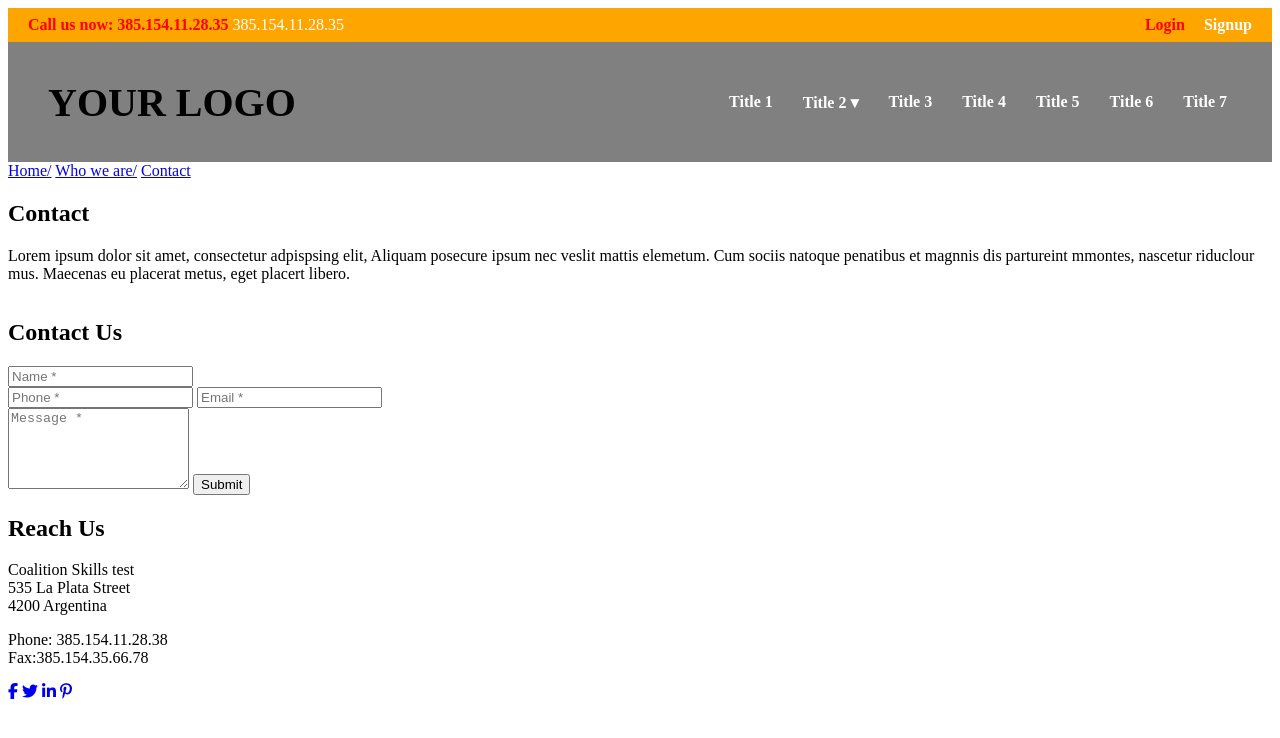
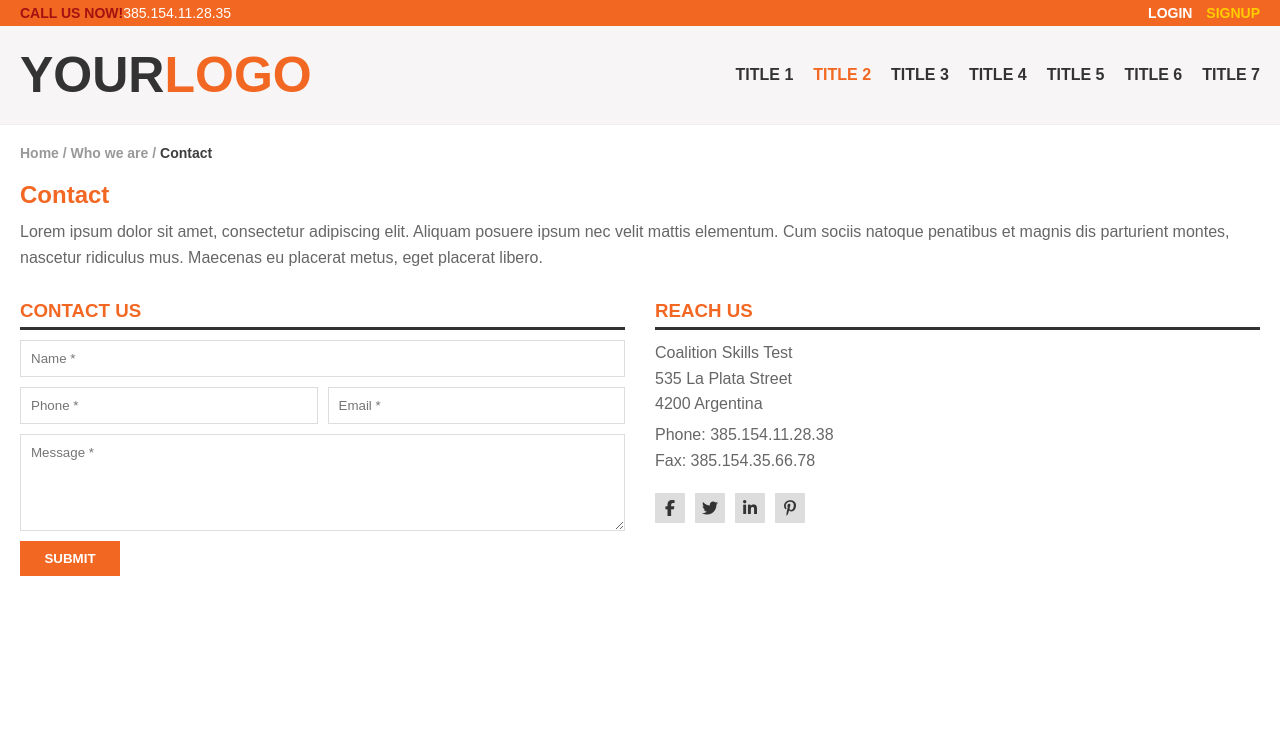
Before and after one commit to Jibrinpaul67/Nehemiah, a plain HTML site: page index.html in a window 1280 px wide. Drawn offline with Linux system fonts and the light colour scheme.

Commit message:
final commits

```diff
--- a/index.html
+++ b/index.html
@@ -3,99 +3,90 @@
 <head>
   <meta charset="UTF-8">
   <meta name="viewport" content="width=device-width, initial-scale=1.0">
-  <title>Header Example</title>
+  <title>Job Application</title>
    <link rel="stylesheet" href="style.css">
   <link rel="stylesheet" href="https://cdnjs.cloudflare.com/ajax/libs/font-awesome/6.5.0/css/all.min.css">
-
 </head>
 <body>
 
-  <header class="orangehead">
-    <div class="register">
-      <a href="#">Call us now: 385.154.11.28.35</a>
-    </div>
-    <div class="call">
-      <a href="#">Login</a>
-      <a href="#">Signup</a>
-    </div>
-  </header>
-
-  <div class="greyhead">
-    <h1>
-      YOUR LOGO
-    </h1>
-    <nav class="nav-links">
-      <a href="#">Title 1</a>
-
-      <div class="dropdown">
-        <a href="#">Title 2 ▾</a>
-        <div class="dropcontent">
-          <a href="#">Submenu 1</a>
-          <a href="#">Submenu 2</a>
-          <a href="#">Submenu 3</a>
+  <div class="top-bar">
+    <div><span>CALL US NOW!</span>385.154.11.28.35</div>
+    <div class="auth">
+      <a href="#">LOGIN</a>
+      <a href="#" class="signup">SIGNUP</a>
     </div>
   </div>
 
-      <a href="#">Title 3</a>
-      <a href="#">Title 4</a>
-      <a href="#">Title 5</a>
-      <a href="#">Title 6</a>
-      <a href="#">Title 7</a>
+  <header>
+    <div class="logo">YOUR<span>LOGO</span></div>
+    <nav>
+      <ul>
+        <li><a href="#">TITLE 1</a></li>
+        <li><a href="#" class="active">TITLE 2</a>
+          <ul>
+            <li><a href="#">SUBMENU 1</a></li>
+            <li><a href="#">SUBMENU 2</a></li>
+            <li><a href="#">SUBMENU 3</a></li>
+          </ul>
+        </li>
+        <li><a href="#">TITLE 3</a>
+          <ul>
+            <li><a href="#">SUBMENU 1</a></li>
+            <li><a href="#">SUBMENU 2</a></li>
+            <li><a href="#">SUBMENU 3</a></li>
+          </ul>
+        </li>
+        <li><a href="#">TITLE 4</a></li>
+        <li><a href="#">TITLE 5</a></li>
+        <li><a href="#">TITLE 6</a></li>
+        <li><a href="#">TITLE 7</a></li>
+      </ul>
     </nav>
+  </header>
+
+
+  <div class="linksperhaps">
+    Home / Who we are / <span>Contact</span>
   </div>
 
-  <!-- major body div  -->
-<div class="realbody">
+  <div class="contact-section">
+    <h2>Contact</h2>
+    <p>Lorem ipsum dolor sit amet, consectetur adipiscing elit. Aliquam posuere ipsum nec velit mattis elementum. Cum sociis natoque penatibus et magnis dis parturient montes, nascetur ridiculus mus. Maecenas eu placerat metus, eget placerat libero.</p>
 
-  <div class="contact">
-        <a href="#">Home/</a>
-          <a href="#">Who we are/</a>
-          <a href="#">Contact</a>
+    <div class="contact-wrapper">
+      <!-- Contact Form -->
+      <div class="contact-form">
+        <h3>CONTACT US</h3>
+       <form>
+            <input type="text" placeholder="Name *">
+
+                <div class="two-cols">
+    <input type="text" placeholder="Phone *">
+    <input type="email" placeholder="Email *">
                  </div>
 
-<div class="contactushalf">
-  <div class="contactheader">
-    <h2>Contact</h2>
-    <p>Lorem ipsum dolor sit amet, consectetur adpispsing elit, Aliquam posecure ipsum nec veslit
-        mattis elemetum. Cum sociis natoque penatibus et magnnis dis partureint mmontes, nascetur riduclour mus. Maecenas eu placerat metus, eget placert libero.
-    </p>
-  </div>
-
-<div class="form">
-    <h2 class="contact-us-heading">Contact Us</h2>
-  <form class="contact-form" action="#" method="post">
-    <input type="text" id="name" name="name" required placeholder="Name *">
-
-    <div class="row">
-      <input type="tel" id="phone" name="phone" required pattern="[0-9]{10,15}" placeholder="Phone *">
-      <input type="email" id="email" name="email" required placeholder="Email *">
-    </div>
-
-    <textarea id="message" name="message" rows="5" required placeholder="Message *"></textarea>
-
-    <button type="submit">Submit</button>
+         <textarea placeholder="Message *" rows="5"></textarea>
+          <button type="submit">SUBMIT</button>
         </form>
-</div>
       </div>
 
 
-<div class="reachushalf">
-<div class="reachus">
-    <h2>Reach Us</h2>
-    <p>Coalition Skills test <br> 535 La Plata Street <br> 4200 Argentina</p>
-    <p>Phone: 385.154.11.28.38<br> Fax:385.154.35.66.78</p>
-</div>
-
-<div class="social-icons">
+      <div class="reach-us">
+        <h3>REACH US</h3>
+        <p>Coalition Skills Test<br>
+        535 La Plata Street<br>
+        4200 Argentina</p>
+        <p>Phone: 385.154.11.28.38<br>
+        Fax: 385.154.35.66.78</p>
+        <div class="socials">
   <a href="#"><i class="fab fa-facebook-f"></i></a>
   <a href="#"><i class="fab fa-twitter"></i></a>
   <a href="#"><i class="fab fa-linkedin-in"></i></a>
   <a href="#"><i class="fab fa-pinterest-p"></i></a>
         </div>
       </div>
+    </div>
+  </div>
 
-
-
-</div>
 </body>
 </html>
--- a/style.css
+++ b/style.css
@@ -1,131 +1,204 @@
-/* Orange Header */
-.orangehead {
-  background-color: orange;
+  * {
+      margin: 0;
+      padding: 0;
+      box-sizing: border-box;
+      font-family: Arial, sans-serif;
+    }
+
+    body {
+      background: #fff;
+      color: #333;
+    }
+
+    .top-bar {
+      background: #f26722;
+      color: #fff;
+      padding: 5px 20px;
       display: flex;
       justify-content: space-between;
-  align-items: center;
-  padding: 8px 20px;
+      font-size: 14px;
     }
 
-/* Left side: Login + Signup */
-.call a {
-  margin-left: 15px;
+    .top-bar span {
+      font-weight: bold;
+      color: #a51111;
+
+    }
+
+    .top-bar .auth {
+      color: #fff;
+    }
+
+    .top-bar .auth a {
+      margin-left: 10px;
       text-decoration: none;
+      color: #fff;
       font-weight: bold;
     }
 
-.call a:first-child {
-  color: red;   /* Login */
+    .top-bar .auth a.signup {
+      color: #ffcc00;
     }
 
-.call a:last-child {
-  color: white; /* Signup */
+    header {
+      background: #f7f5f5ec;
+      padding: 20px;
+      display: flex;
+      align-items: center;
+      justify-content: space-between;
+      border-bottom: 1px solid #eee;
     }
 
-/* Right side: Call us now */
-.register a {
-  text-decoration: none;
+    header .logo {
+      font-size: 50px;
       font-weight: bold;
-  color: red; /* "Call us now:" text */
     }
 
-.register a::after {
-  content: " 385.154.11.28.35";  /* number after text */
-  color: white; /* number is white */
-  font-weight: normal;
-}
-/* Grey Header */
-.greyhead {
-  background-color: grey;
-  display: flex;
-  justify-content: space-between;
-  align-items: center;
-  padding: 20px 40px;
-  height: 80px;
+    header .logo span {
+      color: #f26722;
     }
 
-/* Logo: "YOUR" (black) "LOGO" (orange) */
-.greyhead h1 {
-  font-size: 2.5rem;
-  font-weight: bold;
-  margin: 0;
-}
-
-.greyhead h1::first-letter {
-  text-transform: uppercase;
-}
-
-.greyhead h1 {
-  color: black;
-}
-
-.greyhead h1 span {
-  color: orange;
-}
-
-/* Nav Links */
-.nav-links {
+    nav ul {
+      list-style: none;
       display: flex;
       gap: 20px;
-  align-items: center;
-}
-
-.nav-links a {
-  text-decoration: none;
-  color: white;
-  font-weight: 600;
-  position: relative;
-  padding: 5px;
-}
-
-/* Dropdown container */
-.dropdown {
       position: relative;
     }
 
-.dropdown a {
-  cursor: pointer;
+    nav ul li {
+      position: relative;
     }
 
-/* Hidden dropdown content */
-.dropcontent {
+    nav ul li a {
+      text-decoration: none;
+      color: #333;
+      font-weight: bold;
+    }
+
+    nav ul li a.active {
+      color: #f26722;
+    }
+
+    nav ul li ul {
       display: none;
       position: absolute;
-  top: 100%;
+      top: 25px;
       left: 0;
-  background: white;
-  min-width: 150px;
-  box-shadow: 0 4px 6px rgba(0,0,0,0.2);
-  border-radius: 4px;
-  z-index: 100;
+      background: #fff;
+      border: 1px solid #ccc;
+      list-style: none;
+      padding: 10px;
     }
 
-.dropcontent a {
+    nav ul li:hover ul {
       display: block;
-  padding: 10px;
-  color: black;
+    }
+
+    nav ul li ul li {
+      padding: 5px 10px;
+    }
+
+    nav ul li ul li a {
+      color: #333;
       font-weight: normal;
     }
 
-.dropcontent a:hover {
-  font-weight: bold;
-  background: #f5f5f5;
+    nav ul li ul li a:hover {
+      color: #f26722;
     }
 
-/* Show dropdown when clicked */
-.dropdown:focus-within .dropcontent {
-  display: block;
+
+    .linksperhaps {
+      margin: 20px;
+      font-size: 14px;
+     color: #999;
+       font-weight: bold;
     }
 
-/* Orange underline when clicked */
-.dropdown:focus-within > a {
-  border-bottom: 3px solid orange;
+    .linksperhaps span {
+        color: #3f3e3e;
     }
-/* Contact half force-align left */
-.contactushalf {
-  flex: 2;
+
+    .contact-section {
+      margin: 20px;
+    }
+
+    .contact-section h2 {
+      color: #f26722;
+      margin-bottom: 10px;
+        font-weight: bold;
+    }
+
+    .contact-section p {
+      color: #666;
+      line-height: 1.6;
+      margin-bottom: 30px;
+    }
+
+    .contact-wrapper {
+      display: flex;
+      justify-content: space-between;
+      gap: 30px;
+    }
+
+    .contact-form, .reach-us {
+      flex: 1;
+    }
+
+    .contact-form h3, .reach-us h3 {
+      color: #f26722;
+      margin-bottom: 10px;
+      border-bottom: 3px solid #333;
+      padding-bottom: 5px;
+    }
+
+    .contact-form form {
       display: flex;
       flex-direction: column;
-  align-items: flex-start; /* pushes everything to the left */
-  text-align: left;
+      gap: 10px;
     }
+
+    .contact-form input,
+    .contact-form textarea {
+      padding: 10px;
+      border: 1px solid #ddd;
+      width: 100%;
+    }
+
+    .contact-form button {
+      width: 100px;
+      padding: 10px;
+      background: #f26722;
+      border: none;
+      color: #fff;
+      font-weight: bold;
+      cursor: pointer;
+    }
+    .two-cols {
+         display: flex;
+          gap: 10px;
+    }
+
+    .two-cols input {
+      flex: 1;
+    }
+    .reach-us p {
+      margin: 5px 0;
+    }
+
+    .socials {
+      margin-top: 20px;
+      display: flex;
+      gap: 10px;
+    }
+
+    .socials a {
+      width: 30px;
+      height: 30px;
+      background: #ddd;
+      display: flex;
+      align-items: center;
+      justify-content: center;
+      text-decoration: none;
+      color: #333;
+    }
```
Also changed, not shown: 1 other file. Lines whose indentation alone changed are shown as unchanged.
